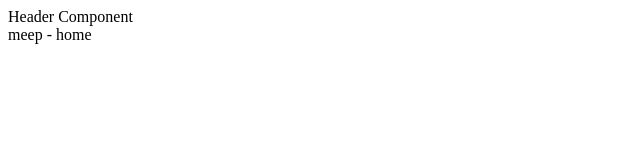
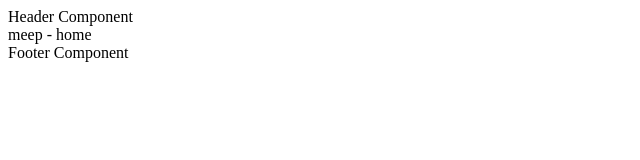
Before and after one commit to mlcroix/DungeonQuide-MD, a Next.js app: page / in a window 1280 px wide. Shown: the top 160 px of the page, without its empty margins (0-640 px from the left). Built offline with nearby package versions, Linux system fonts and the light colour scheme.

Commit message:
Setup base structure for Footer - add base structure for footer component - import it

```diff
--- a/app/layout.tsx
+++ b/app/layout.tsx
@@ -1,5 +1,6 @@
 import type { Metadata } from "next";
-import Header from '@/components/header'
+import Header from '@/components/header';
+import Footer from '@/components/footer';
 import "./globals.css";
 
 export const metadata: Metadata = {
@@ -17,6 +18,7 @@ export default function RootLayout({
       <body>
         <Header/>
         {children}
+        <Footer/>
       </body>
     </html>
   );
--- /dev/null
+++ b/components/footer/footer.tsx
@@ -0,0 +1,9 @@
+import './footer.scss';
+
+export default function Footer() {
+  return (
+    <div>
+      Footer Component
+    </div>
+  );
+}
--- /dev/null
+++ b/components/footer/index.tsx
@@ -0,0 +1 @@
+export { default } from './footer';
```
Also changed, not shown: components/footer/footer.scss (added).
